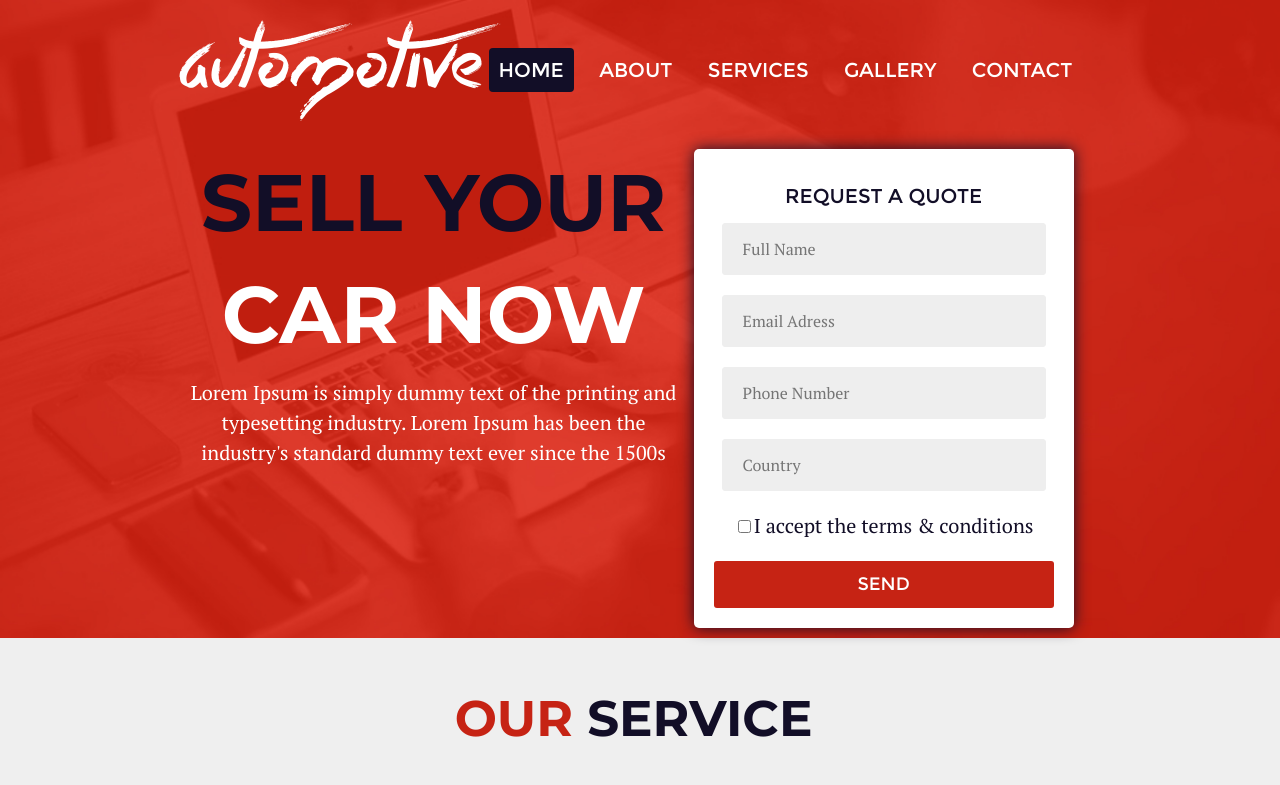
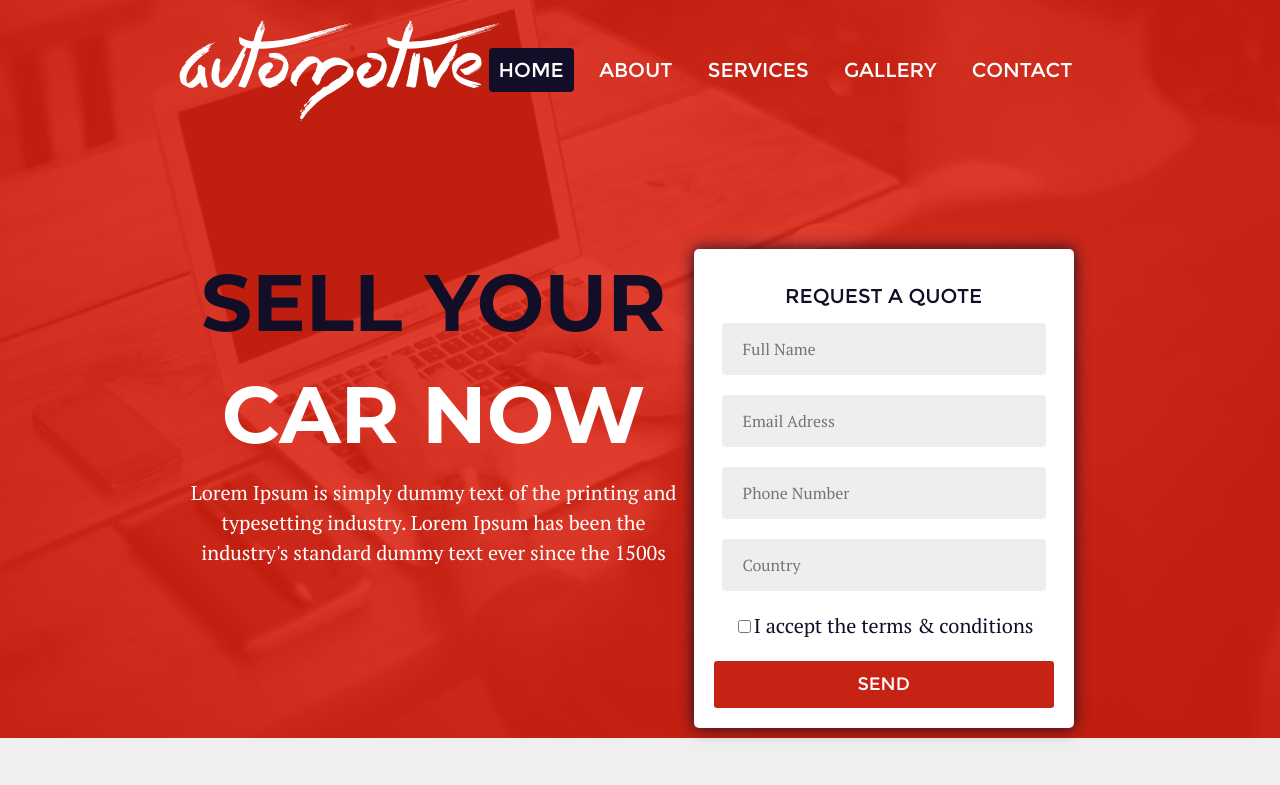
Before and after one commit to nikita-1vanov/auto, a plain HTML site: page index.html in a window 1280 px wide. Shown: the top 785 px of the page. Drawn offline with Linux system fonts and the light colour scheme.

Commit message:
Update style.css

```diff
--- a/css/style.css
+++ b/css/style.css
@@ -91,6 +91,9 @@ flex-wrap: wrap;
 .re1 {
 	flex-basis: 70%;
 	margin-right: auto;
+}
+.box_1 {
+padding-bottom: 100px;
 }
 
 .logo {
```
